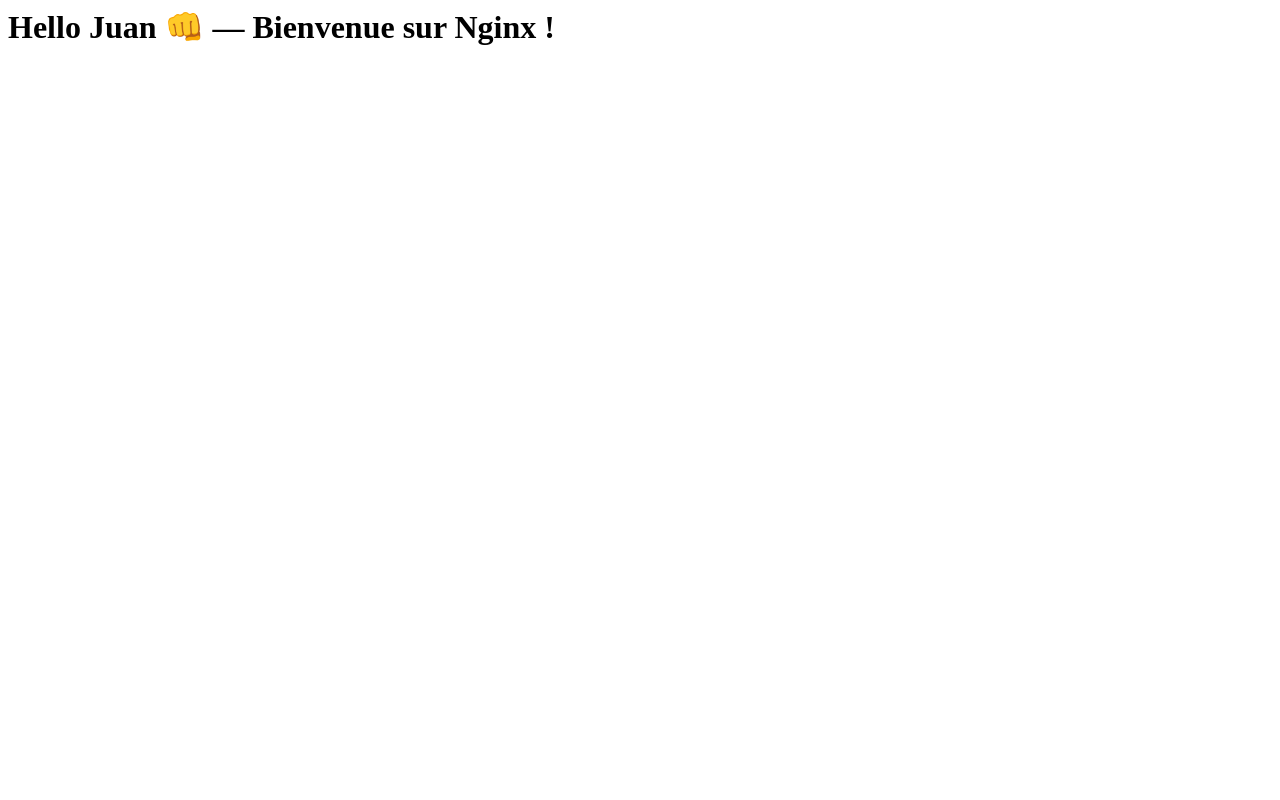
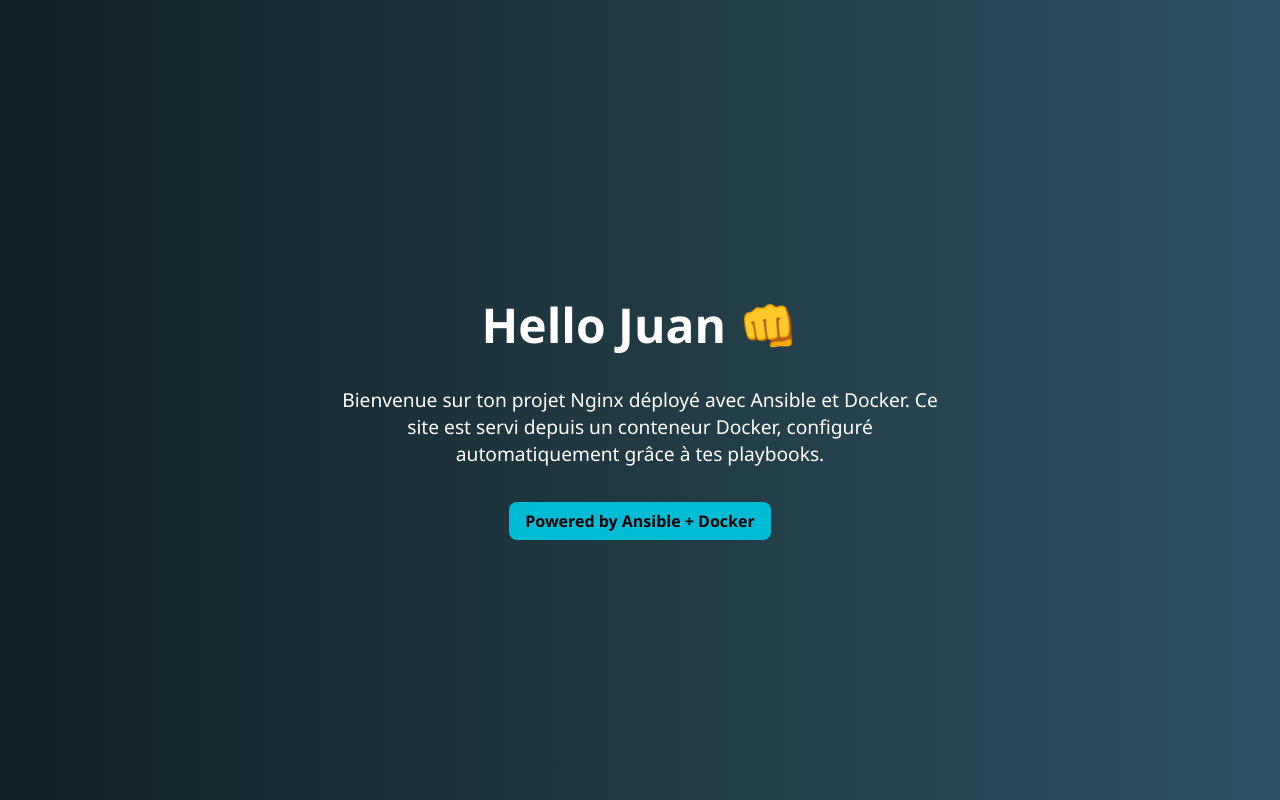
Before and after one commit to juanjox20/ansible-docker-project, a plain HTML site: page site/index.html in a window 1280 px wide. Drawn offline with Linux system fonts and the light colour scheme.

Commit message:
Ajout d'un site statique stylé

```diff
--- a/site/index.html
+++ b/site/index.html
@@ -1 +1,43 @@
-<h1>Hello Juan 👊 — Bienvenue sur Nginx !</h1>
+<!DOCTYPE html>
+<html lang="fr">
+<head>
+  <meta charset="UTF-8">
+  <title>Bienvenue sur le projet Ansible Docker</title>
+  <meta name="viewport" content="width=device-width, initial-scale=1">
+  <style>
+    body {
+      margin: 0;
+      font-family: 'Segoe UI', sans-serif;
+      background: linear-gradient(to right, #0f2027, #203a43, #2c5364);
+      color: #fff;
+      display: flex;
+      flex-direction: column;
+      align-items: center;
+      justify-content: center;
+      height: 100vh;
+      text-align: center;
+    }
+    h1 {
+      font-size: 3em;
+      margin-bottom: 0.2em;
+    }
+    p {
+      font-size: 1.2em;
+      max-width: 600px;
+    }
+    .badge {
+      margin-top: 1em;
+      padding: 0.5em 1em;
+      background-color: #00bcd4;
+      border-radius: 8px;
+      font-weight: bold;
+      color: #000;
+    }
+  </style>
+</head>
+<body>
+  <h1>Hello Juan 👊</h1>
+  <p>Bienvenue sur ton projet Nginx déployé avec Ansible et Docker. Ce site est servi depuis un conteneur Docker, configuré automatiquement grâce à tes playbooks.</p>
+  <div class="badge">Powered by Ansible + Docker</div>
+</body>
+</html>
```
